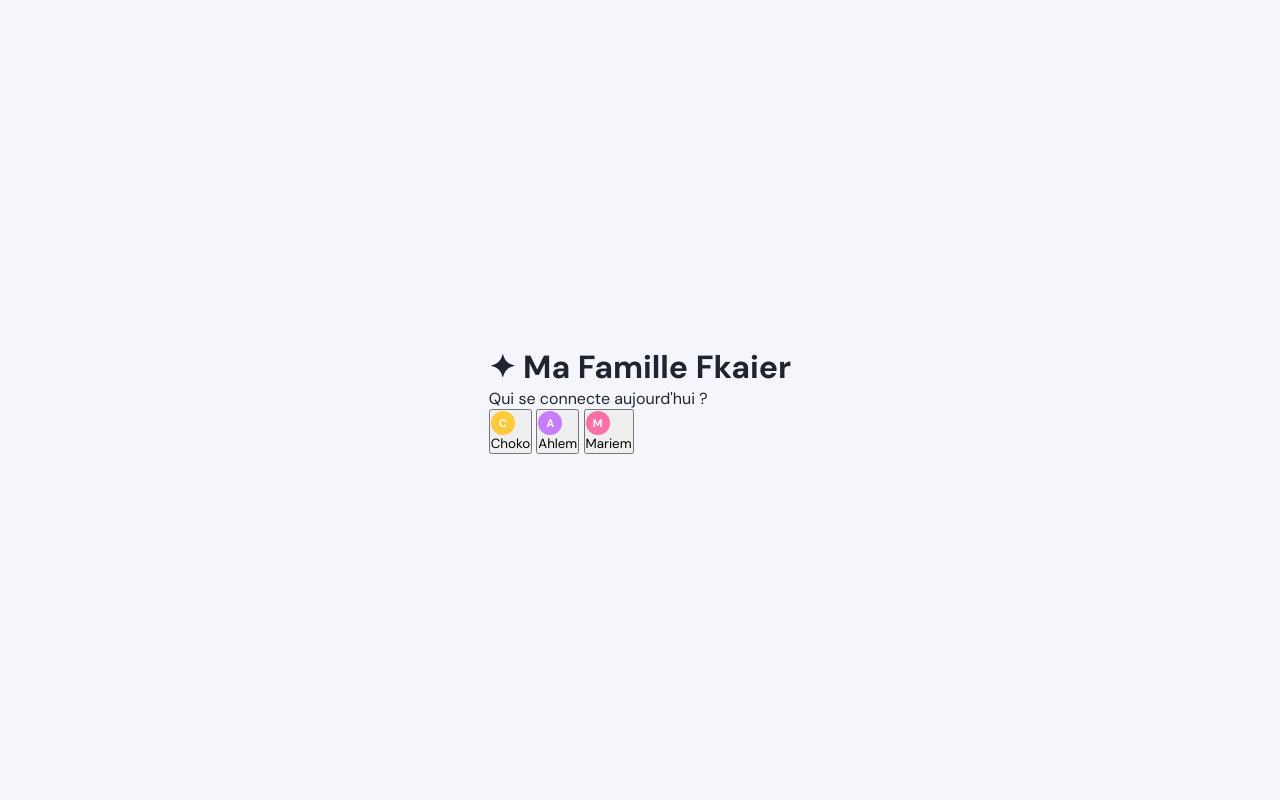
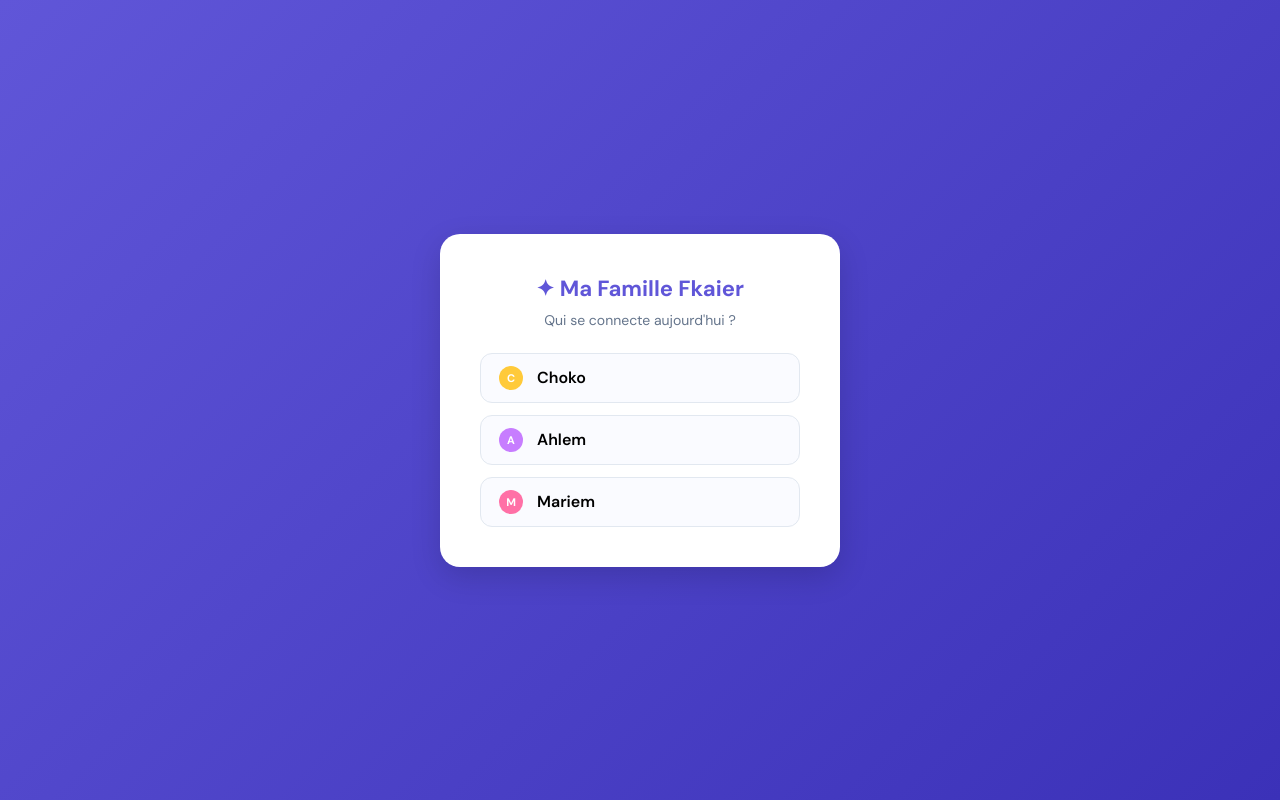
Before and after one commit to chokrifk/ma-famille-fkaier, a plain HTML site: page index.html in a window 1280 px wide. Drawn offline with Linux system fonts and the light colour scheme.

Commit message:
Add styles for authentication screen and profile buttons

```diff
--- a/styles.css
+++ b/styles.css
@@ -114,3 +114,10 @@ main { padding: 30px; overflow-y: auto; display: flex; flex-direction: column; g
   .sidebar { display: none; }
   .dashboard, .two-col { grid-template-columns: 1fr; }
 }
+.auth-screen { position: fixed; inset: 0; background: linear-gradient(135deg, #6056d8, #3b31b8); display: flex; align-items: center; justify-content: center; z-index: 2000; padding: 20px; }
+.auth-card { background: white; padding: 40px; border-radius: 20px; text-align: center; width: 100%; max-width: 400px; box-shadow: 0 10px 30px rgba(0,0,0,0.15); }
+.auth-card h1 { font-size: 22px; color: var(--primary); margin-bottom: 8px; }
+.auth-card p { font-size: 14px; color: var(--muted); margin-bottom: 24px; }
+.profile-selectors { display: flex; flex-direction: column; gap: 12px; }
+.profile-btn { display: flex; align-items: center; gap: 14px; padding: 12px 18px; border-radius: 12px; border: 1px solid var(--line); background: #fafbff; font-size: 16px; font-weight: 600; cursor: pointer; transition: 0.2s; width: 100%; text-align: left; }
+.profile-btn:hover { background: var(--primary-light); border-color: var(--primary); transform: translateY(-2px); }
```
